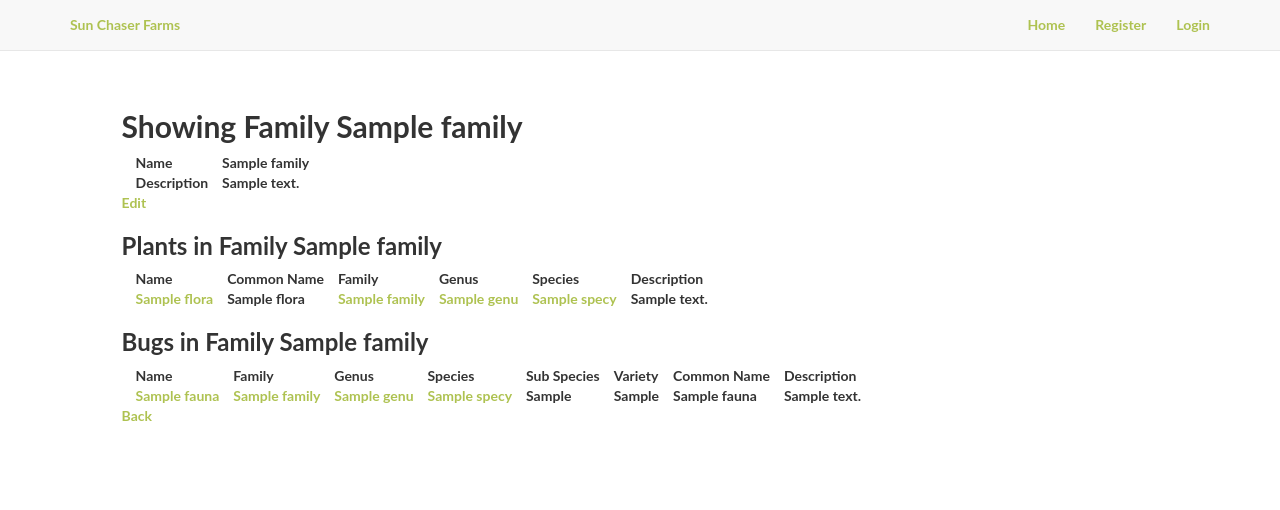
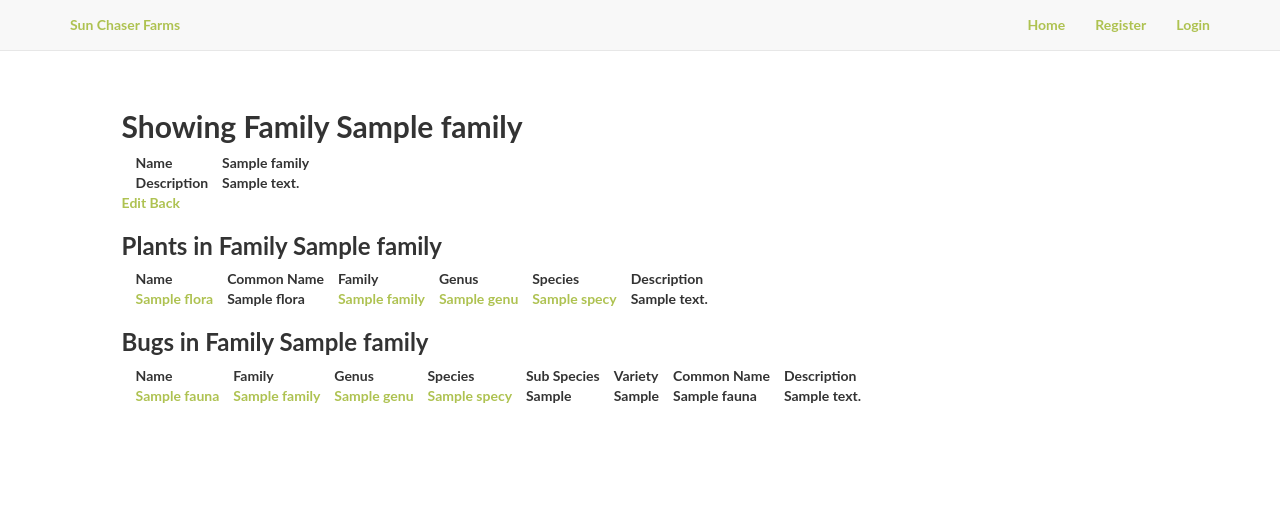
Before and after one commit to TomOwens321/bbb-db, a Flask app: page /family/1/ in a window 1280 px wide. Shown: the top 510 px of the page. Run offline with Flask 2, Linux system fonts and the light colour scheme; tables that the repository leaves empty hold one stand-in row (values such as "Sample post"); some libraries are stand-ins or nearby versions.

Commit message:
nav divs standardization

```diff
--- a/bbb/templates/family/show.html
+++ b/bbb/templates/family/show.html
@@ -15,8 +15,9 @@
         </tr>
     </table>
 </div>
-<div>
+<div class="nav">
     <a href="/family/{{ item.id }}/edit/">Edit</a>
+    <a href="/family/">Back</a>
 </div>
 {% if item.plants %}
     <div id="plants">
@@ -36,7 +37,4 @@
         {% include "fauna/_fauna.html" %}
     {% endwith %}
 {% endif %}
-<div>
-    <a href="/family/">Back</a>
-</div>
 {% endblock %}
--- a/bbb/templates/fauna/show.html
+++ b/bbb/templates/fauna/show.html
@@ -40,7 +40,7 @@
 
 	</table>
 </div>
-<div id="nav">
+<div class="nav">
 	<a href="/fauna/{{ fauna.id }}/edit/">Edit</a>
 	<a href="/fauna/{{ fauna.id }}/association/">Associate</a>
 	<a href="/fauna/">Back</a>
--- a/bbb/templates/flora/show.html
+++ b/bbb/templates/flora/show.html
@@ -43,7 +43,7 @@
         </tr>
     </table>
 </div>
-<div id=plant-nav>
+<div class="nav">
     <a href="/flora/{{ plant.id }}/edit/">Edit</a>
     <a href="/flora/">Back</a>
 </div>
--- a/bbb/templates/genus/show.html
+++ b/bbb/templates/genus/show.html
@@ -16,7 +16,8 @@
     </table>
 </div>
 <div class="nav">
-	<a href="/genus/{{ item.id }}/edit/">Edit</a>
+    <a href="/genus/{{ item.id }}/edit/">Edit</a>
+    <a href="/genus/">Back</a>
 </div>
 {% if item.plants %}
     <div id="plants">
@@ -36,7 +37,4 @@
         {% endwith %}
     </div>
 {% endif %}
-<div class="nav">
-    <a href="/genus/">Back</a>
-</div>
 {% endblock %}
--- a/bbb/templates/location/show.html
+++ b/bbb/templates/location/show.html
@@ -35,7 +35,7 @@
         </tr>
     </table>
 </div>
-<div id="nav">
+<div class="nav">
     <a href="/location/{{ location.id }}/edit/">Edit</a>
     <a href="/location/">Back</a>
 </div>
--- a/bbb/templates/species/show.html
+++ b/bbb/templates/species/show.html
@@ -17,6 +17,7 @@
 </div>
 <div class="nav">
     <a href="/species/{{ item.id }}/edit/">Edit</a>
+    <a href="/species/">Back</a>
 </div>
 {% if item.plants %}
     <div id="plants">
@@ -36,7 +37,4 @@
         {% endwith %}
     </div>
 {% endif %}
-<div class="nav">
-    <a href="/species/">Back</a>
-</div>
 {% endblock %}
```
